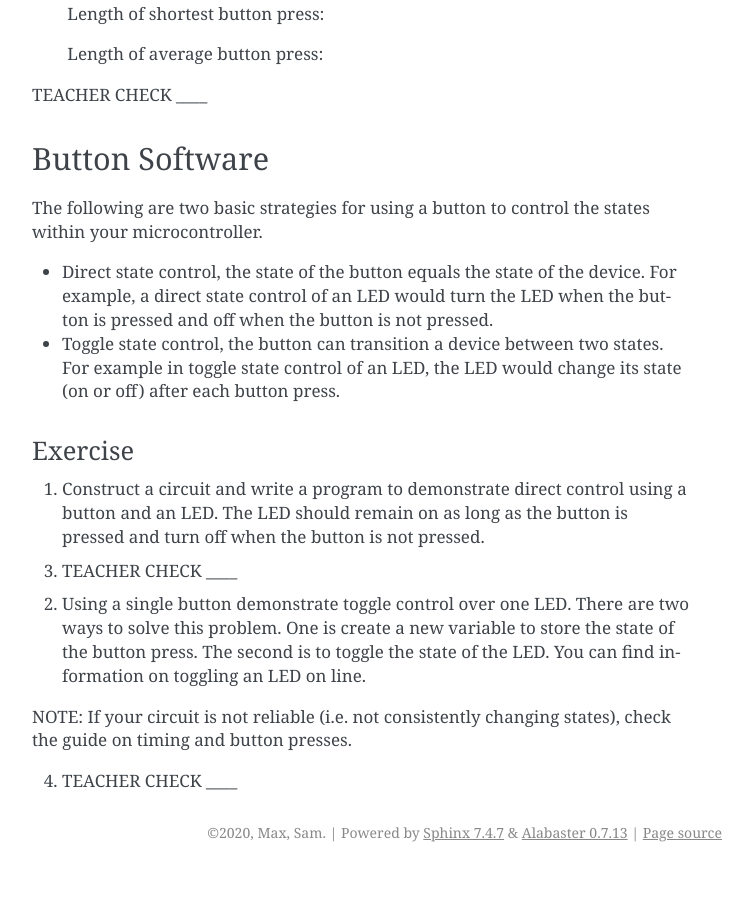
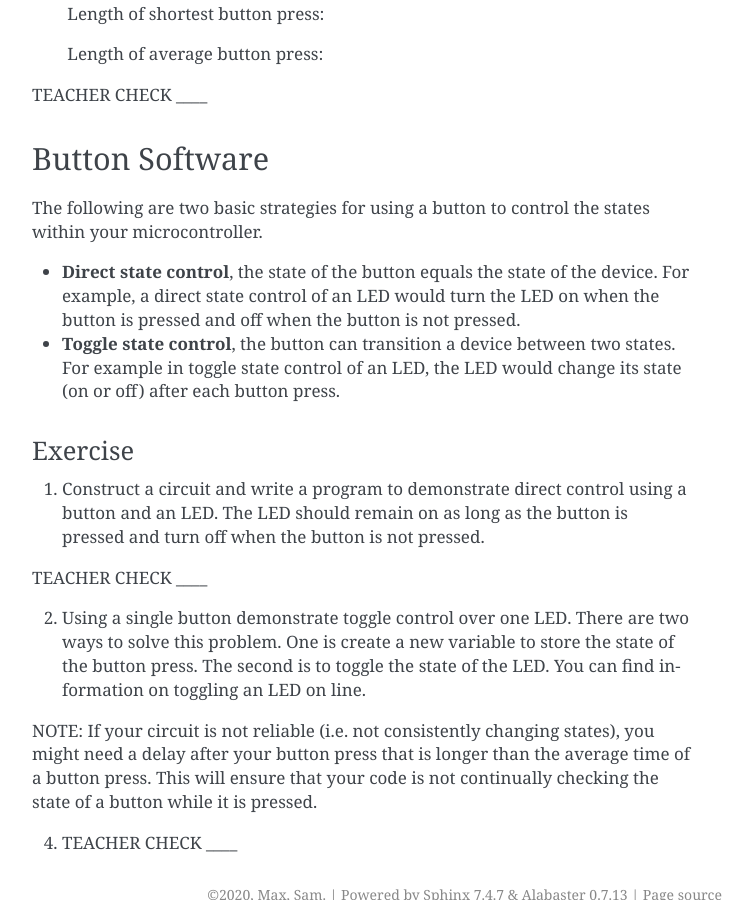
Before and after one commit to maxtkc/mvths-wiki, a Sphinx documentation site: the page built from docs/042-de-bounce-button.rst, in a window 1280 px wide and 900 px high, scrolled down 1413 px. Shown: the whole window, without its empty margins (388-1141 px from the left). Built offline with Sphinx 7.4.7, drawn with Linux system fonts in a browser that asks for light colours; pages that are not in the unit, such as notebooks, are missing from menus; before the commit the page ends 2285 px from its top, so only the background shows below that.

Commit message:
Update 042-de-bounce-button.rst

```diff
--- a/docs/042-de-bounce-button.rst
+++ b/docs/042-de-bounce-button.rst
@@ -38,33 +38,20 @@ TEACHER CHECK \_\_\_\_
 Button Software
 ---------------
 
-The following are two basic strategies for using a button to control the
-states within your microcontroller.
+The following are two basic strategies for using a button to control the states within your microcontroller.
 
--  Direct state control, the state of the button equals the state of the
-   device. For example, a direct state control of an LED would turn the
-   LED when the button is pressed and off when the button is not
-   pressed.
--  Toggle state control, the button can transition a device between two
-   states. For example in toggle state control of an LED, the LED would
-   change its state (on or off) after each button press.
+-  **Direct state control**, the state of the button equals the state of the device. For example, a direct state control of an LED would turn the LED on when the button is pressed and off when the button is not pressed.
+-  **Toggle state control**, the button can transition a device between two states. For example in toggle state control of an LED, the LED would change its state (on or off) after each button press.
 
 Exercise
 ~~~~~~~~
 
-1. Construct a circuit and write a program to demonstrate direct control
-   using a button and an LED. The LED should remain on as long as the
-   button is pressed and turn off when the button is not pressed.
+1. Construct a circuit and write a program to demonstrate direct control using a button and an LED. The LED should remain on as long as the button is pressed and turn off when the button is not pressed.
 
-3. TEACHER CHECK \_\_\_\_
+TEACHER CHECK \_\_\_\_
 
-2. Using a single button demonstrate toggle control over one LED. There
-   are two ways to solve this problem. One is create a new variable to
-   store the state of the button press. The second is to toggle the
-   state of the LED. You can find information on toggling an LED on
-   line.
+2. Using a single button demonstrate toggle control over one LED. There are two ways to solve this problem. One is create a new variable to store the state of the button press. The second is to toggle the state of the LED. You can find information on toggling an LED on line.
 
-NOTE: If your circuit is not reliable (i.e. not consistently changing
-states), check the guide on timing and button presses.
+NOTE: If your circuit is not reliable (i.e. not consistently changing states), you might need a delay after your button press that is longer than the average time of a button press. This will ensure that your code is not continually checking the state of a button while it is pressed.
 
 4. TEACHER CHECK \_\_\_\_
```
